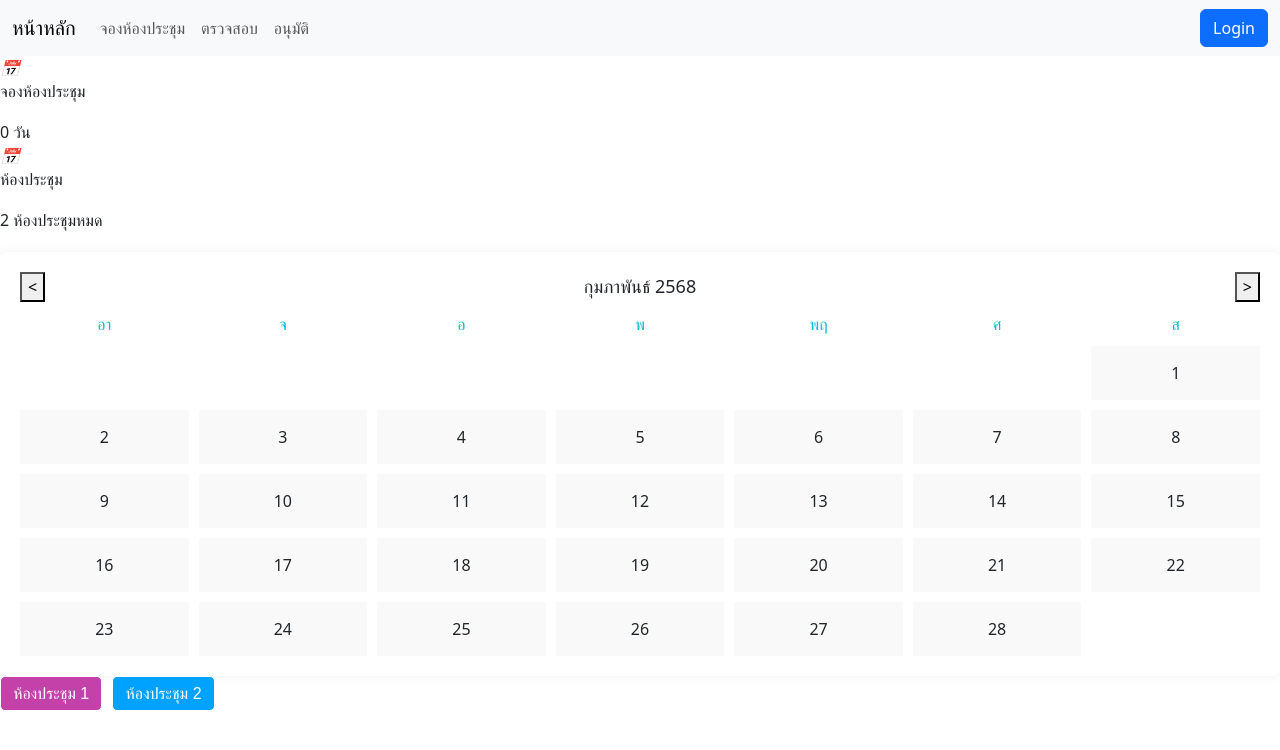
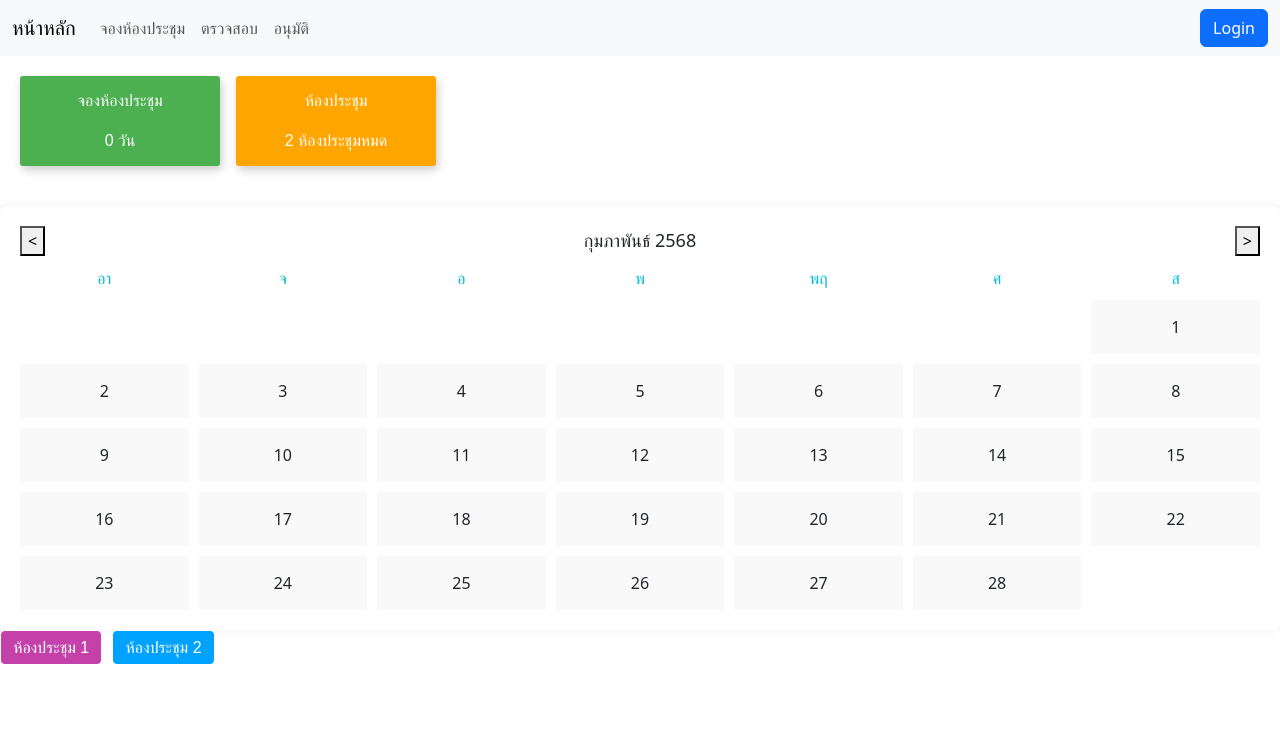
Before and after one commit to nuinncha/project, a React (Vite) app: page / in a window 1280 px wide. Shown: the top 750 px of the page. Built offline with nearby package versions, Linux system fonts and the light colour scheme.

Commit message:
ตกแต่งDashboardหน้าโฮม

```diff
--- a/src/Home.css
+++ b/src/Home.css
@@ -7,7 +7,8 @@
     height: 35px;
     /* padding: 5px;  */
     border-radius: 5px;
-    border: 0.5px solid #ffffff;;
+    border: 0.5px solid #ffffff;
+    ;
     font-size: 16px;
     font-family: 'Poppins', sans-serif;
     margin-right: 10px;
@@ -19,7 +20,8 @@
     width: 8%;
     height: 35px;
     border-radius: 5px;
-    border: 0.5px solid #ffffff;;
+    border: 0.5px solid #ffffff;
+    ;
     font-size: 16px;
     font-weight: normal;
     font-family: 'Poppins', sans-serif;
@@ -27,15 +29,56 @@
 
 p {
     font-family: 'Nunito', sans-serif;
-    font-weight: 400; /* ปกติ */
+    font-weight: 400;
+    /* ปกติ */
 }
 
 h1 {
     font-family: 'Nunito', sans-serif;
-    font-weight: 700; /* หนามาก */
+    font-weight: 700;
+    /* หนามาก */
 }
 
 body {
     font-family: 'Nunito', sans-serif;
     margin: 20px;
 }
+
+.icon {
+    font-size: 32px;
+    margin-bottom: 8px;
+}
+
+.dashboard-item {
+    width: 200px;/* กำหนดขนาดการ์ด */
+    height: 90px;
+    background: #fff;
+    border-radius: 3px;
+    box-shadow: 2px 4px 10px rgba(0, 0, 0, 0.2);/* เพิ่มเงา */
+    display: flex;
+    flex-direction: column;
+    align-items: center;
+    justify-content: center;
+    font-family: 'Poppins', sans-serif;
+    text-align: center;
+}
+
+.dashboard {
+    display: flex;
+    gap: 16px;
+    /* ระยะห่างระหว่างการ์ด */
+    padding: 20px;
+    justify-content: left;
+
+}
+
+.green {
+    background-color: #4CAF50;
+    color: white;
+}
+
+.yellow {
+    background-color: #FFA500;
+    color: white;
+
+}
--- a/src/Home.jsx
+++ b/src/Home.jsx
@@ -14,12 +14,12 @@ function Home_Page() {
       {/* Dashboard */}
       <div className="dashboard">
         <div className="dashboard-item green">
-          <i className="icon">&#128197;</i>
+          {/* <i className="icon">&#128197;</i> */}
           <p className="font">จองห้องประชุม</p>
           <span>0 วัน</span>
         </div>
         <div className="dashboard-item yellow">
-          <i className="icon">&#128197;</i>
+          {/* <i className="icon">&#128197;</i> */}
           <p>ห้องประชุม</p>
           <span>2 ห้องประชุมหมด</span>
         </div>
--- a/src/check.css
+++ b/src/check.css
@@ -56,9 +56,9 @@ label {
   border: none;
 }
 
-td {
-  vertical-align: top; /* จัดให้เนื้อหาอยู่ด้านบนของ td */
-  text-align: right; /* ให้เนื้อหาชิดซ้าย */
+.td {
+  vertical-align: top;
+  text-align: right;
   height: 4rem;
 
 }
--- a/src/check.jsx
+++ b/src/check.jsx
@@ -69,7 +69,7 @@ function Check_Page() {
           </div>
         </section>
         <tr>
-          <td>
+          <td className='td'>
             <button className='button-purple'>รอตรวจสอบ</button>&nbsp; &nbsp;
           </td>
         </tr>
```
Also changed, not shown: src/components/DashboardCards.jsx (added, +29 -0 lines).
